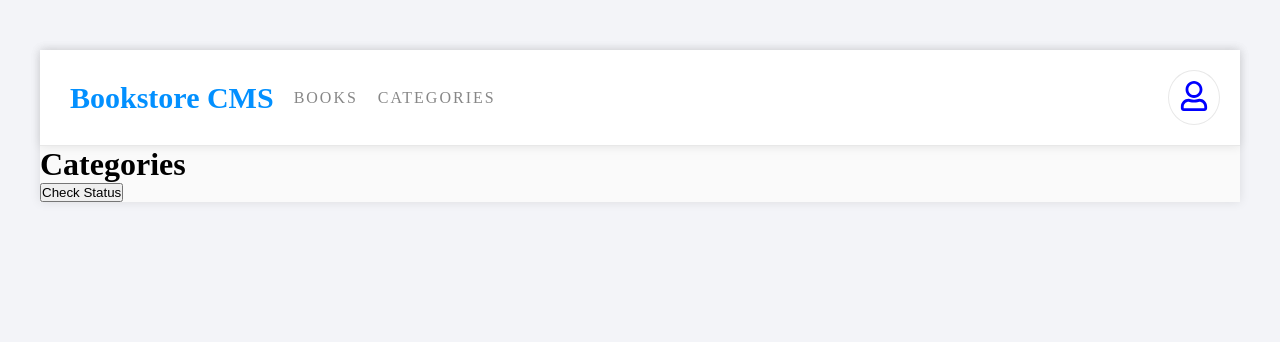
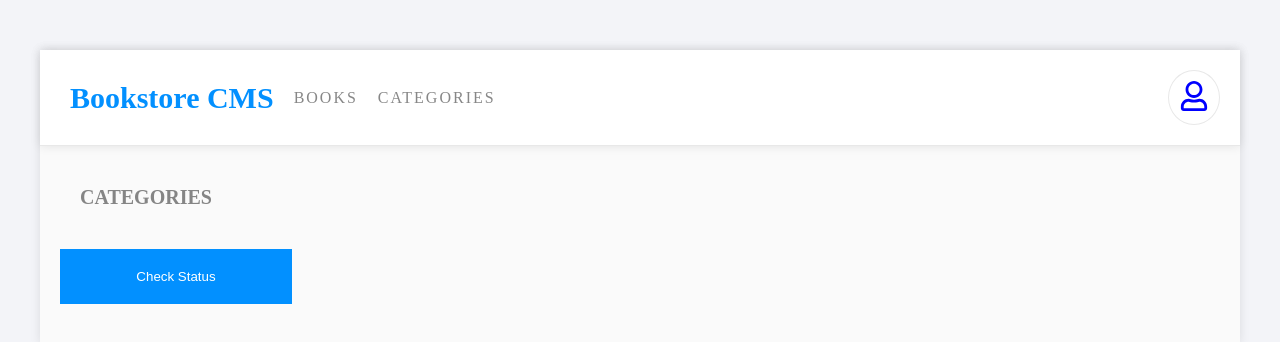
Before and after one commit to brhanuhailu/react-bookstore, a React (Create React App) app: page /categories in a window 1280 px wide. Shown: the top 342 px of the page. Built offline with nearby package versions, Linux system fonts and the light colour scheme.

Commit message:
categories.js

```diff
--- a/src/components/categories.js
+++ b/src/components/categories.js
@@ -7,7 +7,7 @@ const Categories = () => {
   const categories = useSelector((state) => state.categories);
   const dispatch = useDispatch();
   return (
-    <div>
+    <div className="categoriy-list">
       <h1>Categories</h1>
       <button type="button" onClick={() => dispatch(checkStatusAction())}>
         Check Status
```
